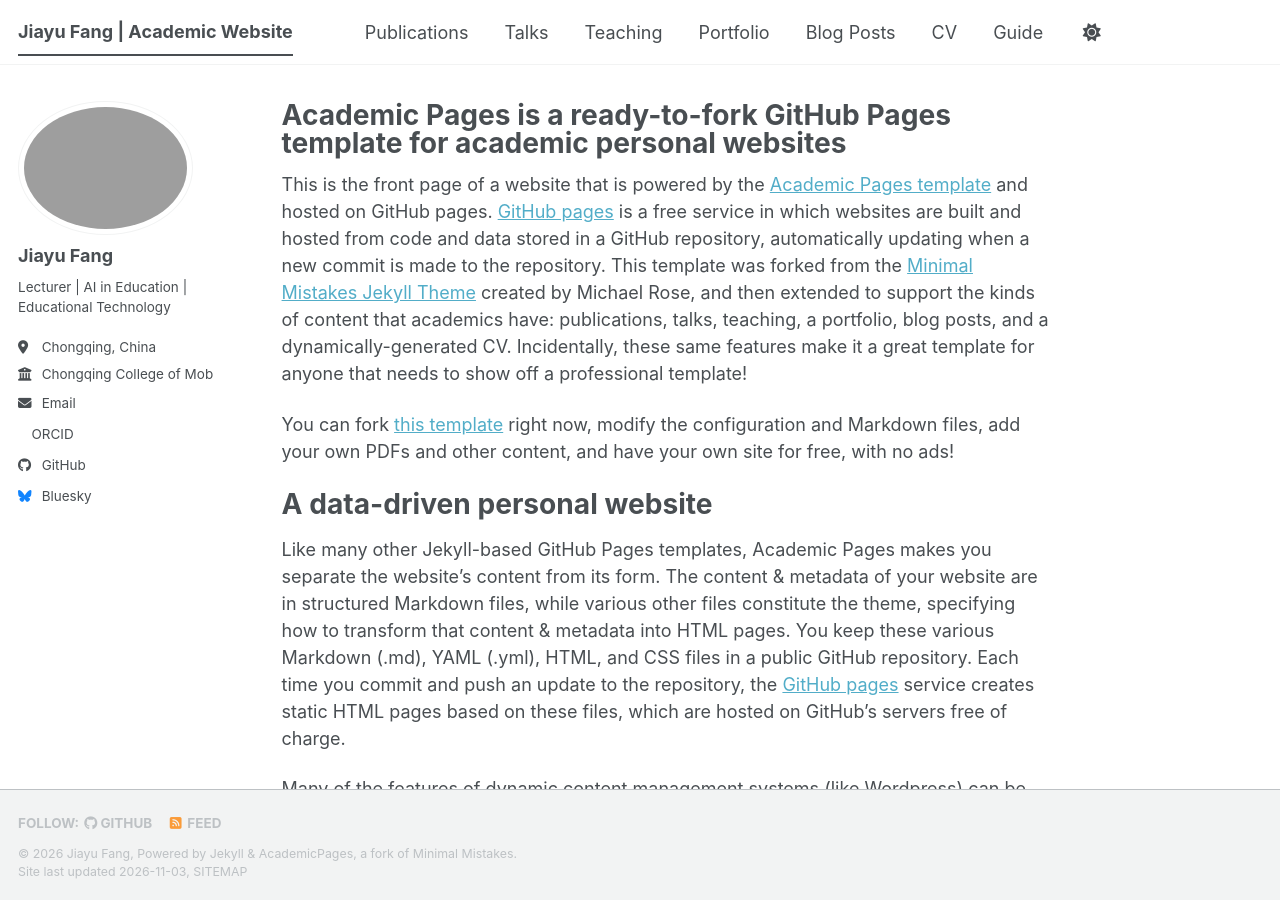
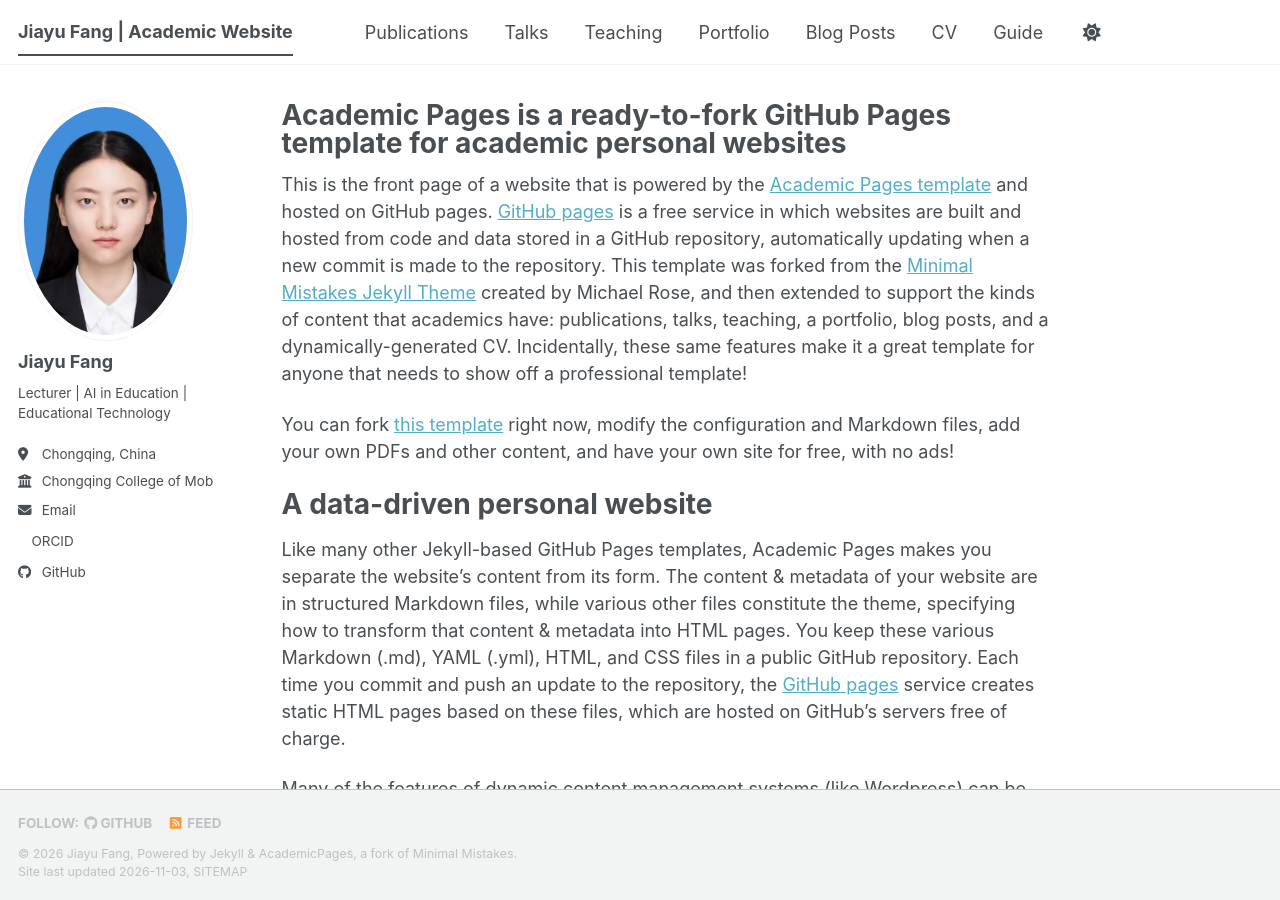
Before and after one commit to ziyeAnn/ziyeann.github.io, a Jekyll site: the page built from _pages/about.md, in a window 1280 px wide and 900 px high. Built offline with Jekyll 4.4.1, drawn with Linux system fonts in a browser that asks for light colours; a script bundle is joined from its source files by our own code; a style sheet for code colours, icons or effects is not loaded.

Commit message:
Update _config.yml

```diff
--- a/_config.yml
+++ b/_config.yml
@@ -21,7 +21,7 @@ repository               : "ziyeAnn/ziyeAnn.github.io"
 #               If a field is blank the icon and link will not appear, otherwise it will be shown.
 #               Additional customization can be done by editing /_includes/author-profile.html
 author:
-  avatar           : "profile.png"
+  avatar           : "profile.jpg"
   name             : "Jiayu Fang"
   pronouns         :
   bio              : "Lecturer | AI in Education | Educational Technology"
@@ -55,7 +55,7 @@ author:
 
   # Social media
   artstation       : # Username
-  bluesky          : "bsky.app" # Replace this with you Bluesky username
+  bluesky          :
   facebook         : # Username
   flickr           : # Username
   foursquare       : # Username
```
